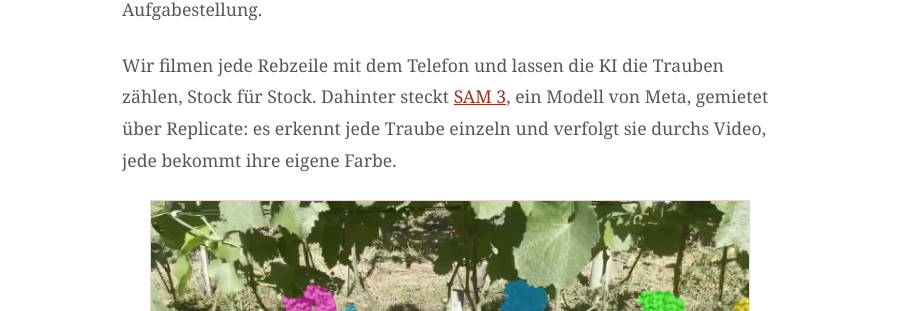
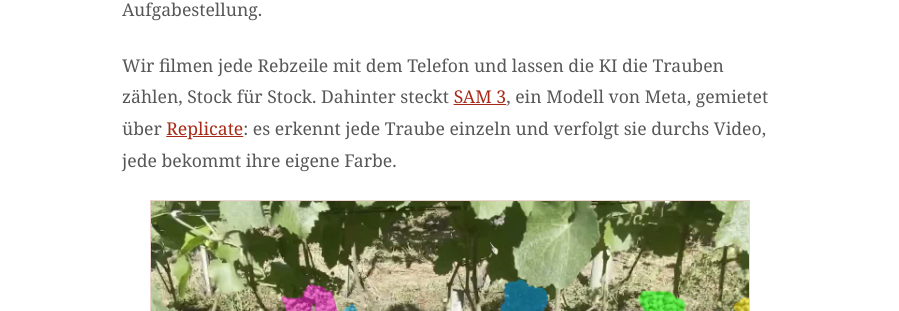
Before and after one commit to github-rha/blog.haeusler-wein, a Jekyll site: the page built from _posts/2026-07-05-schritt-3-trauben-zaehlen.md, in a window 1280 px wide and 900 px high, scrolled down 332 px. Shown: the part 176-487 px from the top of the window, without its empty margins (190-1089 px from the left). Built offline with Jekyll 4.4.1, drawn with Linux system fonts in a browser that asks for light colours; part of the change alters nothing that is shown.

```diff
--- a/_posts/2026-07-05-schritt-3-trauben-zaehlen.md
+++ b/_posts/2026-07-05-schritt-3-trauben-zaehlen.md
@@ -8,7 +8,7 @@ Schritt 1 war die [Webseite](/2026/05/15/schritt-1-website/), Schritt 2 die [Kel
 
  Nach erfolglosen Versuchen, ein Inventar aus Videoaufnahmen der Rebzeilen zu erstellen (wir haben es dann manuell gemacht) und mässigen Versuchen, das Pflanzenstadium zu tracken, kommt jetzt eine neue spannende Aufgabestellung.
 
-Wir filmen jede Rebzeile mit dem Telefon und lassen die KI die Trauben zählen, Stock für Stock. Dahinter steckt [SAM 3](https://github.com/facebookresearch/sam3), ein Modell von Meta, gemietet über Replicate: es erkennt jede Traube einzeln und verfolgt sie durchs Video, jede bekommt ihre eigene Farbe.
+Wir filmen jede Rebzeile mit dem Telefon und lassen die KI die Trauben zählen, Stock für Stock. Dahinter steckt [SAM 3](https://github.com/facebookresearch/sam3), ein Modell von Meta, gemietet über [Replicate](https://replicate.com): es erkennt jede Traube einzeln und verfolgt sie durchs Video, jede bekommt ihre eigene Farbe.
 
 <img src="{{ '/assets/rebberg-trauben-overlay.jpg' | relative_url }}" alt="Rebzeile mit Trauben, jede Traube von der KI in einer eigenen Farbe markiert" style="display:block;margin:1.5rem auto;max-width:100%;width:600px">
 
```
